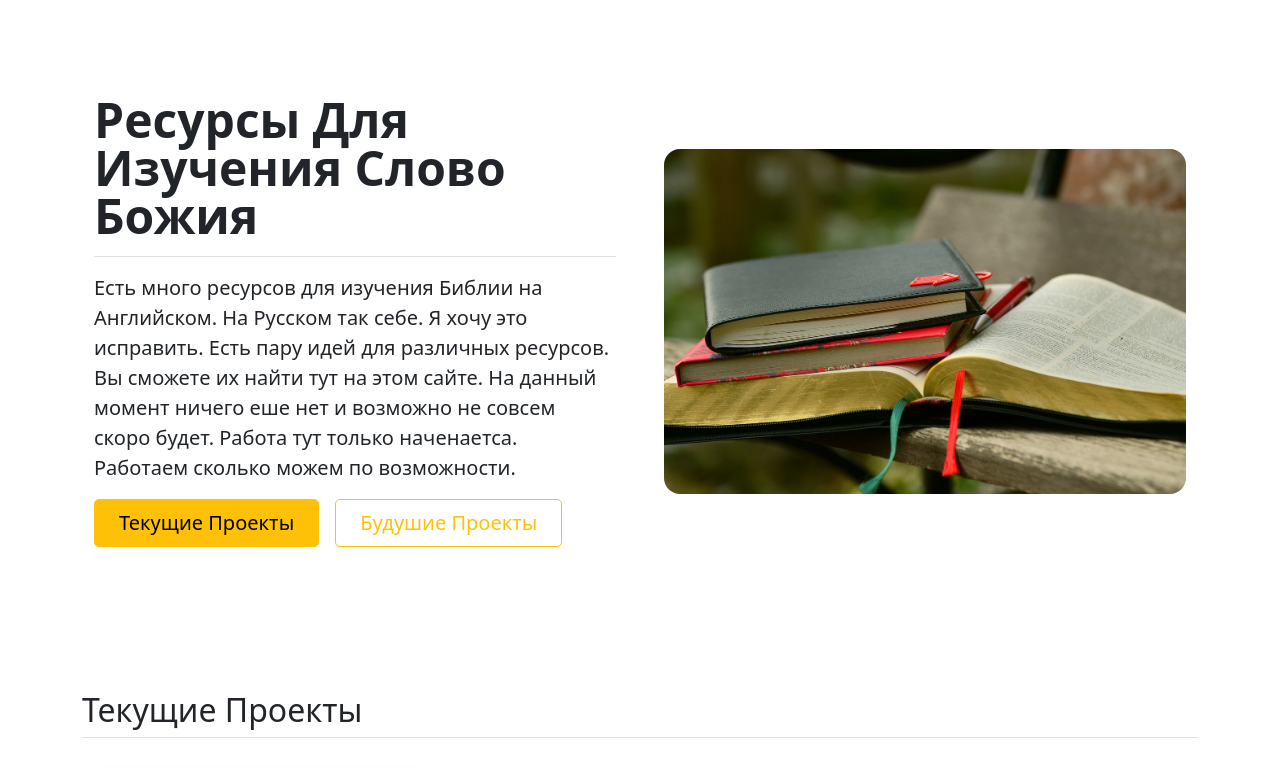
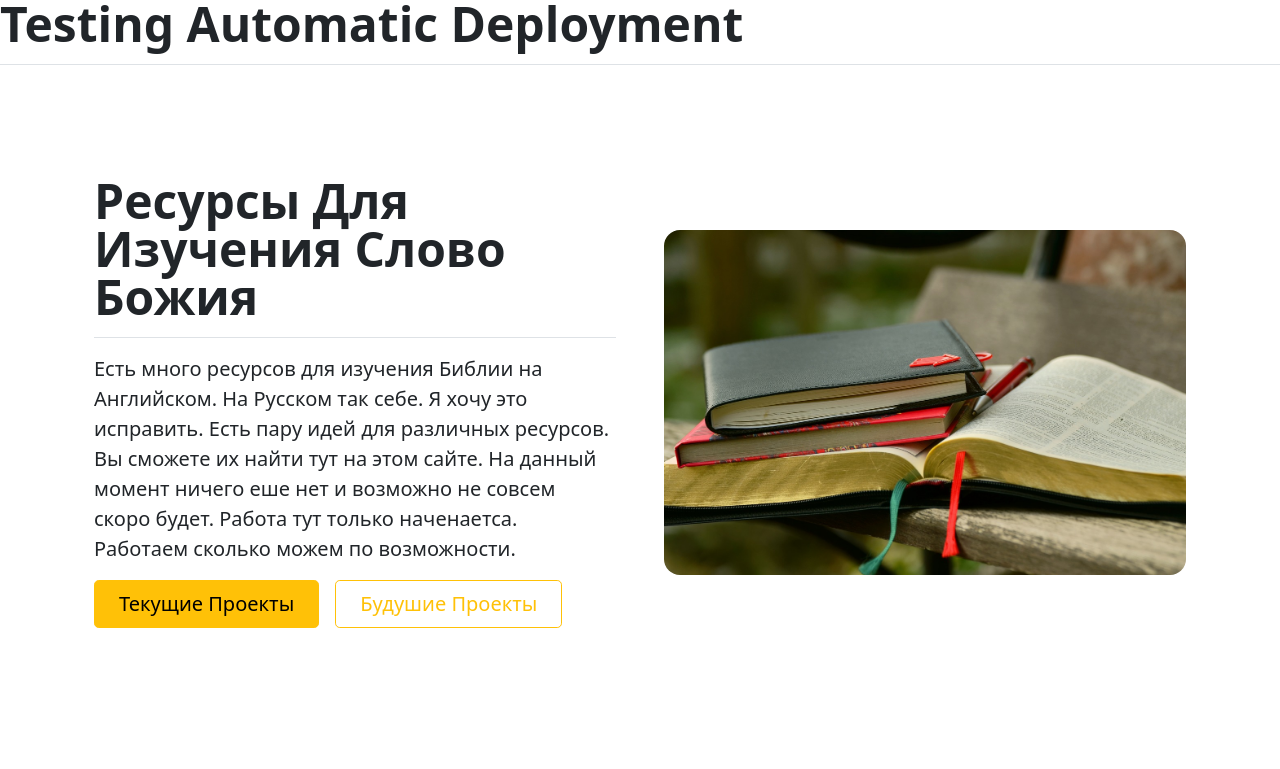
Before and after one commit to Slavic-Evangelical-Programmers/hisword.study, a plain HTML site: page index.html in a window 1280 px wide. Shown: the top 769 px of the page. Drawn offline with nearby package versions, Linux system fonts and the light colour scheme.

Commit message:
Testing CI, added temporary h1 line

```diff
--- a/index.html
+++ b/index.html
@@ -13,6 +13,8 @@
     <title>Slavic Bible Study Resources</title>
 </head>
 <body>
+
+    <h1 class="display-5 fw-bold lh-1 pb-3 mb-3 border-bottom">Testing Automatic Deployment</h1>
 
     <div class="container col-xxl-8 px-4 py-5" id="about">
         <div class="row flex-lg-row-reverse align-items-center g-5 py-5">
```
